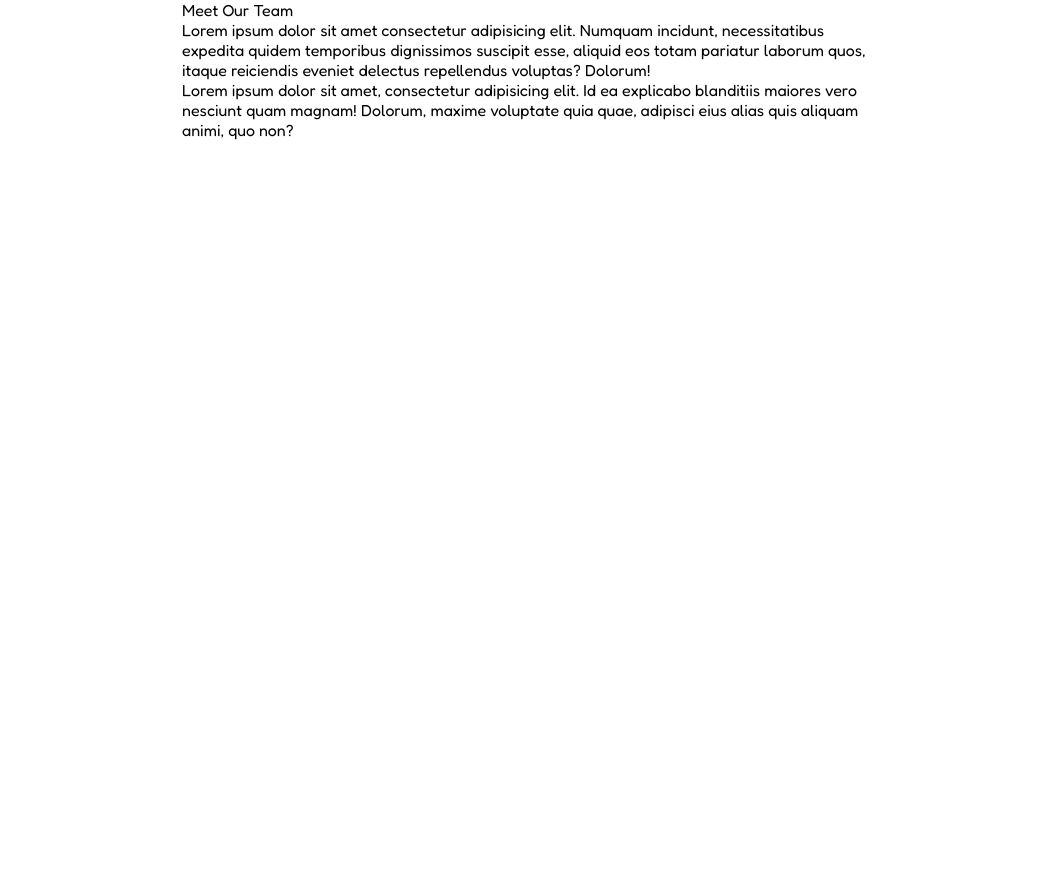
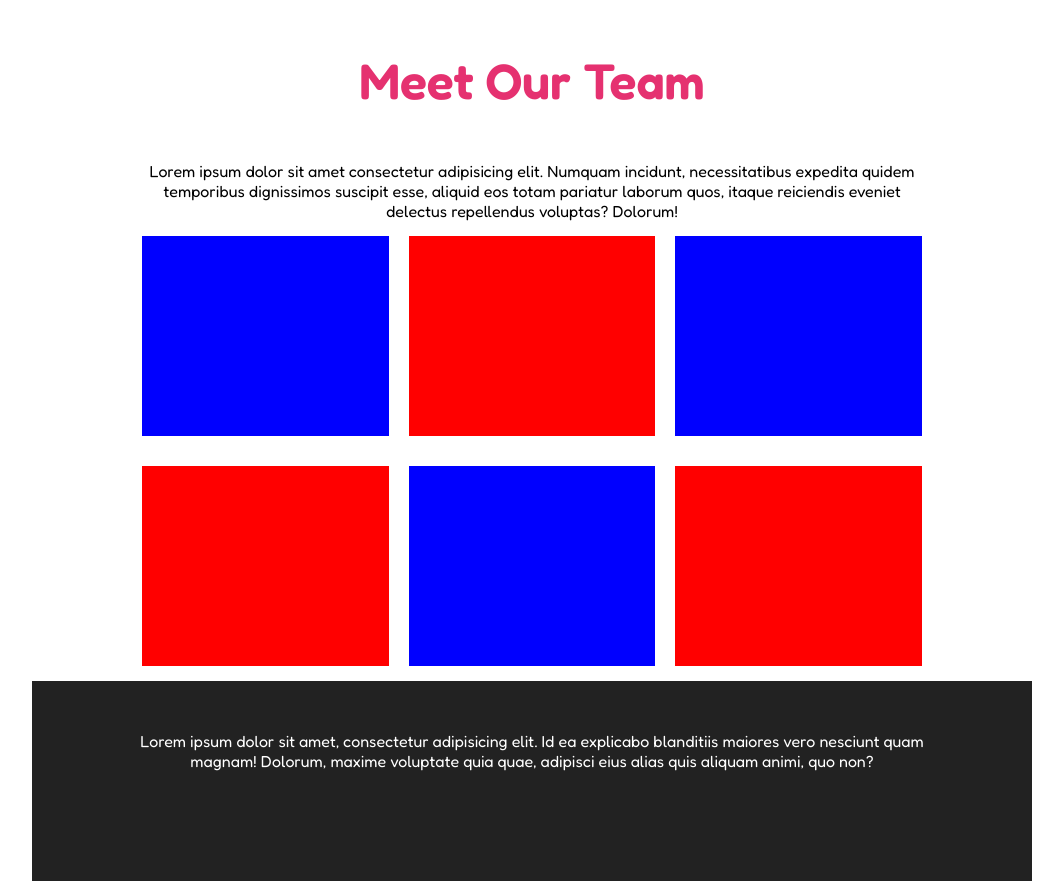
Before and after one commit to w3bd3v3lop3rNico/html-css-float-cards, a plain HTML site: page index.html in a window 1280 px wide. Shown: the whole page, without its empty margins (108-1171 px from the left). Before the commit the page ends 800 px from the top, so only its background shows below. Drawn offline with Linux system fonts and the light colour scheme.

Commit message:
new-start

```diff
--- a/css/style.css
+++ b/css/style.css
@@ -15,7 +15,7 @@ img {
 }
 
 .container{
-    max-width: 700px;
+    max-width: 1000px;
     margin: 0 auto;
 }
 
@@ -28,6 +28,44 @@ img {
     display: block;
     clear: both;
 }
-/* MAIN */
+.text-align-center{
+    text-align: center;
+}
+.padding-left-right{
+    padding-left: 100px;
+    padding-right: 100px;
+}
+/* title */
+
+.title {
+    color: #E53170;
+    padding-top: 50px;
+    padding-bottom: 50px;
+    font-size: 50px;
+}
+/* main */
+
+
+.card {
+    height: 200px;
+    float: left;
+    width: calc((100% / 3) - 20px);
+    margin: 15px 10px;
+}
+
+.odd {
+    background-color: blue;
+}
+
+.even {
+    background-color: red;
+}
 
 /* FOOTER */
+
+.footer {
+    background-color: #222222;
+    color: white;
+    height: 200px;
+    padding-top: 50px;
+}
--- a/index.html
+++ b/index.html
@@ -14,30 +14,38 @@
     <section class="container">
 
 
-        <header>
-
-            <div>
-                Meet Our Team
-            </div>
-            <div>
-                <p>Lorem ipsum dolor sit amet consectetur adipisicing elit. Numquam incidunt, necessitatibus expedita quidem temporibus dignissimos suscipit esse, aliquid eos totam pariatur laborum quos, itaque reiciendis eveniet delectus repellendus voluptas? Dolorum!</p>
-            </div>
-
-        </header>
-
-        <main>
 
 
 
-        </main>
+        <h1 class="text-align-center title">Meet Our Team</h1>
 
-        <footer>
 
-            <p>
+        <section class="padding-left-right">
+            <p class="text-align-center">Lorem ipsum dolor sit amet consectetur adipisicing elit. Numquam incidunt, necessitatibus expedita quidem temporibus dignissimos suscipit esse, aliquid eos totam pariatur laborum quos, itaque reiciendis eveniet delectus repellendus voluptas? Dolorum!</p>
+
+
+
+
+
+            <main class="clearfix">
+
+                <div class="card odd"></div>
+                <div class="card even"></div>
+                <div class="card odd"></div>
+                <div class="card even"></div>
+                <div class="card odd"></div>
+                <div class="card even"></div>
+
+            </main>
+
+        </section>
+
+        <footer class="footer text-align-center">
+
+            <p class="padding-left-right">
                 Lorem ipsum dolor sit amet, consectetur adipisicing elit. Id ea explicabo blanditiis maiores vero nesciunt quam magnam! Dolorum, maxime voluptate quia quae, adipisci eius alias quis aliquam animi, quo non?
             </p>
-
-    </footer>
+        </footer>
     </section>
 
 </body>
```
